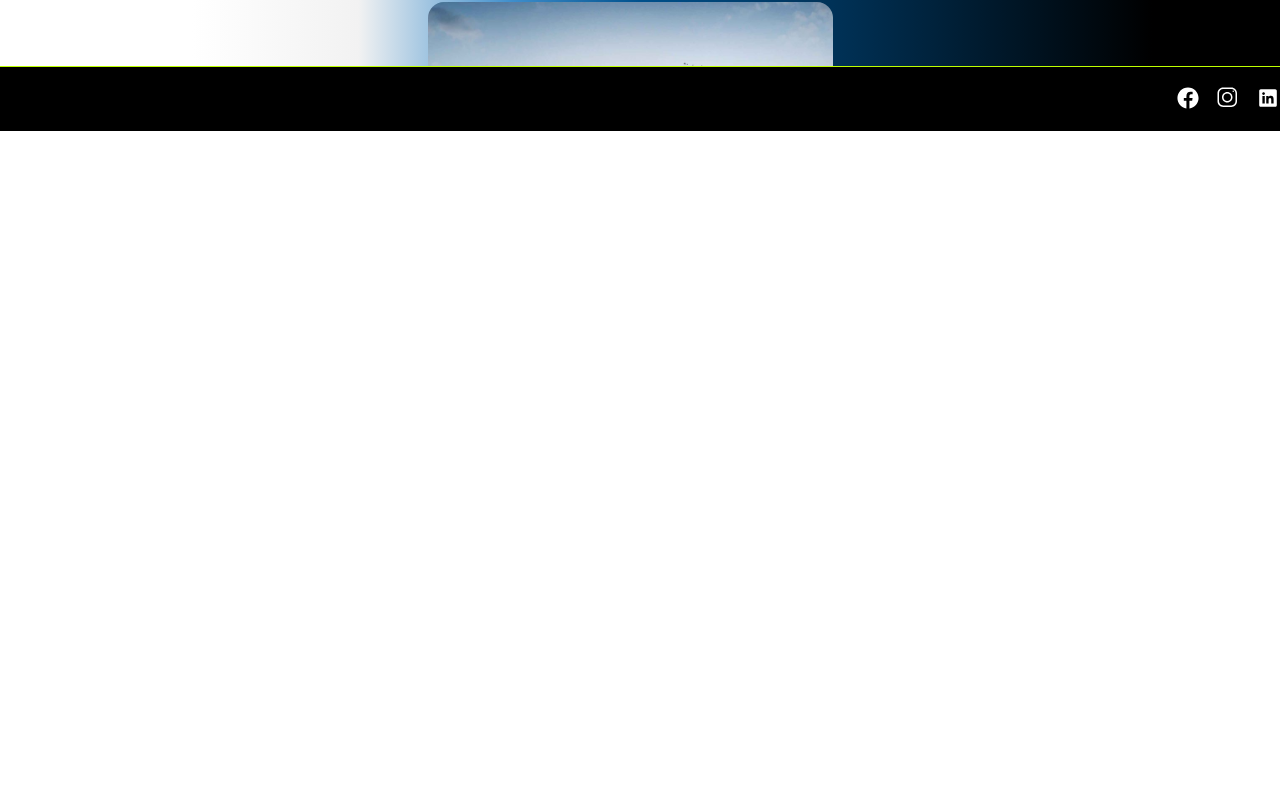
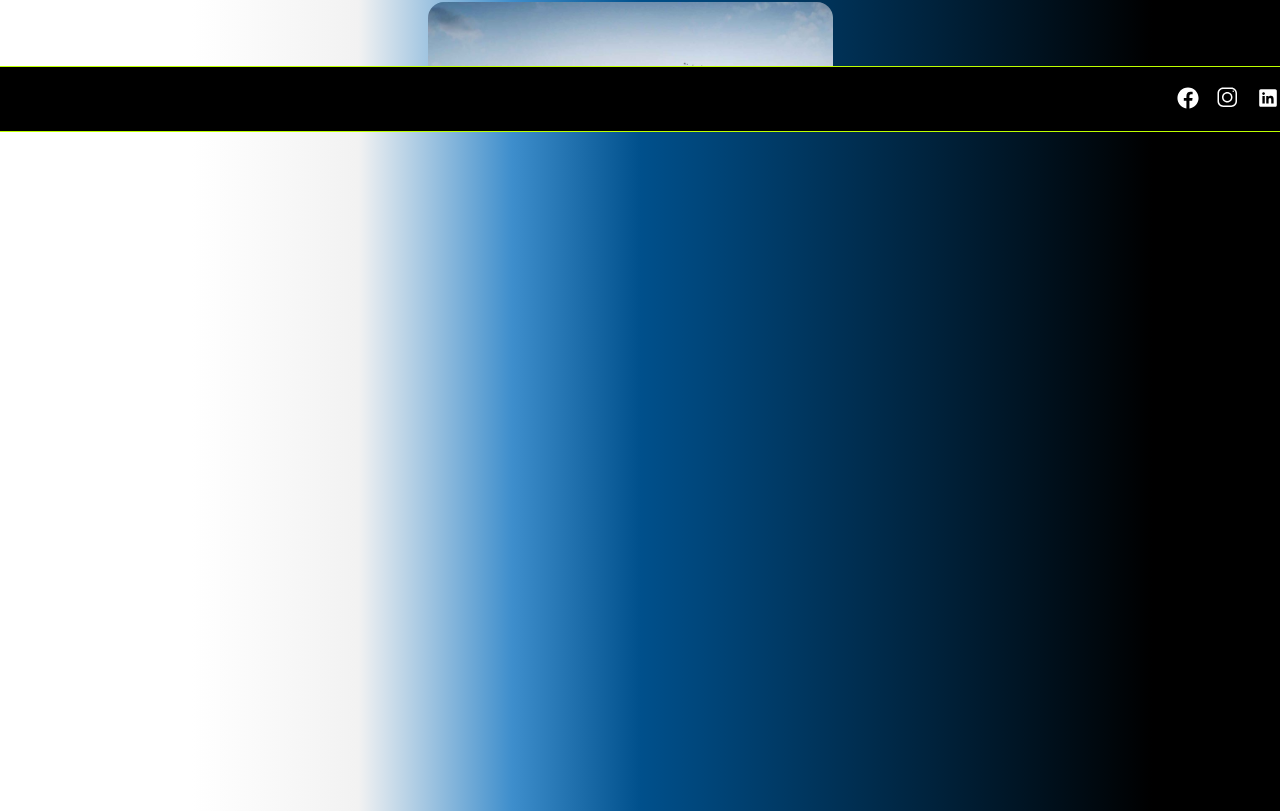
Before and after one commit to siagi/mc2main, a Next.js app in the folder mc2app/: page / in a window 1280 px wide. Shown: the part 669-1480 px from the top of the page. Before the commit the page ends 800 px from the top, so only its background shows below. Built offline with nearby package versions, Linux system fonts and the light colour scheme.

Commit message:
test animation

```diff
--- a/mc2app/pages/index.tsx
+++ b/mc2app/pages/index.tsx
@@ -7,10 +7,22 @@ import News from '../components/News'
 import Topmenu from '../components/Topmenu'
 import styles from '../styles/Home.module.scss'
 import YouTube from "react-youtube";
-import { useRef, useState } from 'react'
+import { useEffect, useRef, useState } from 'react'
 
 const Home: NextPage = () => {
+
   const [background,setBackground] = useState(false);
+  const [showAbout,setShowAbout] = useState<boolean>(false);
+  const about = useRef(null);
+  const services = useRef(null);
+  const projects = useRef(null);
+  useEffect(()=>{
+    window.addEventListener('scroll',()=>{
+      if(window.pageYOffset === about.current.scrollHeight ) {
+        setShowAbout(true);
+      }
+    })
+  })
 
   return (
     <div>
@@ -20,6 +32,7 @@ const Home: NextPage = () => {
             <div className={styles.element}>
               <div className={styles.set}>
                 <div className={styles.header}>
+                  {/* <button onClick={()=>console.log(about)}>aaa</button> */}
                   MEP
                 </div>
                 <div className={styles.subheader}>
@@ -44,7 +57,8 @@ const Home: NextPage = () => {
           </div>
         </div>
       </section>
-      <section id='about' className={styles.container}>
+      <section ref={about} id='about' className={styles.container}>
+        {showAbout &&
           <div className={styles.box}>
             <div className={styles.main}>
               {/* <div className={styles.title}>About</div> */}
@@ -84,11 +98,12 @@ const Home: NextPage = () => {
             </div>
             </div>
           </div>
+        }
       </section>
-      <section id='services' className={styles.container}>
+      <section ref={services} id='services' className={styles.container}>
         Services
       </section>
-      <section id='projects' className={styles.container}>
+      <section ref={projects} id='projects' className={styles.container}>
         projects
       </section>
       <section id='career' className={styles.container}>
--- a/mc2app/styles/Home.module.scss
+++ b/mc2app/styles/Home.module.scss
@@ -23,6 +23,12 @@
   width: 100%;
   height: 100%;
   padding-top: 3rem;
+  animation: fadein 1s ease-in;
+
+  @keyframes fadein {
+    from { opacity: 0; }
+    to { opacity: 1; }
+}
 }
 
 .boxbackground{
--- a/mc2app/styles/globals.scss
+++ b/mc2app/styles/globals.scss
@@ -7,9 +7,12 @@ body {
   background: linear-gradient(90deg, #FFF 15%, #F2F2F2 28%,#3e8ecc 40%, #00508C 50%, #000000 90%);
   background-size: 100% 100%;
   height: 100vh;
-  overflow-y: hidden;
+  // overflow-y: hidden;
   scroll-behavior:smooth;
   scroll-snap-type: y mandatory;
+  &::-webkit-scrollbar{
+    width: 0.0rem;
+  }
 }
 
 // @keyframes gradient {
```
Lines whose indentation alone changed are shown as unchanged.
